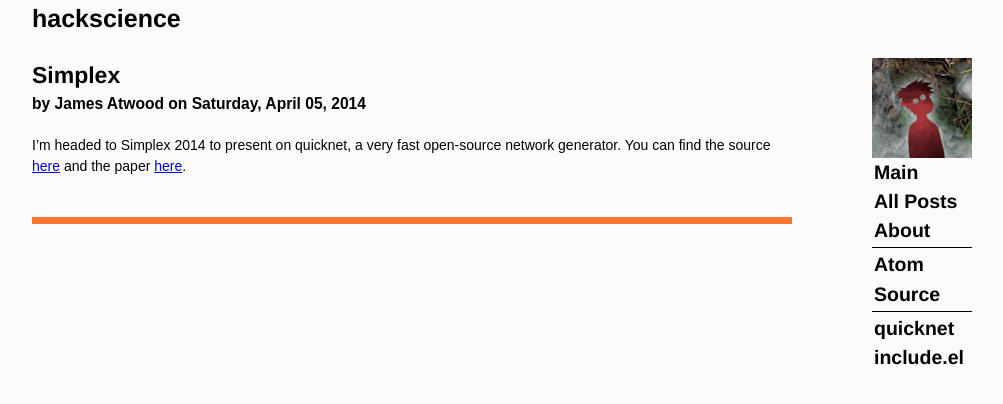
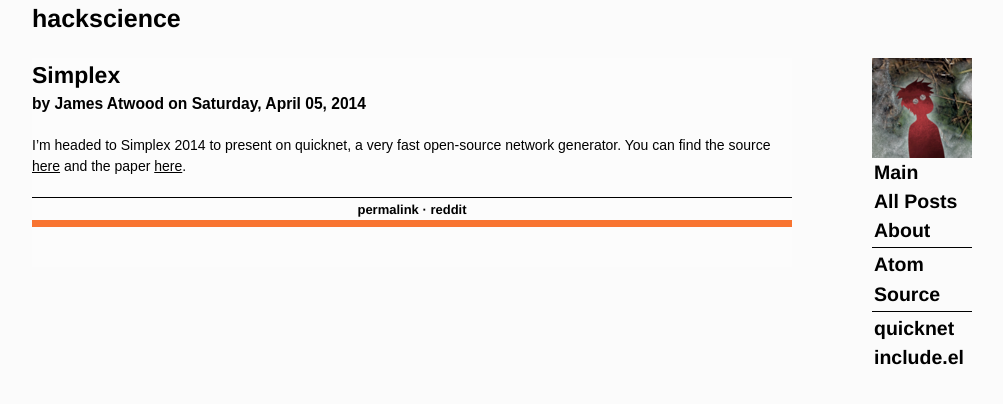
Before and after one commit to jcatw/hackscience.github.io, a Jekyll site: the page built from _posts/2014-04-05-simplex.md, in a window 1280 px wide. Shown: the top 404 px of the page, without its empty margins (138-1141 px from the left). Built offline with Jekyll 4.4.1, drawn with Linux system fonts in a browser that asks for light colours; some web fonts are replaced.

Commit message:
reformat

```diff
--- a/_config.yml
+++ b/_config.yml
@@ -1,4 +1,4 @@
-permalink: /:year/:month/:title.html
+permalink: pretty
 pygments: true
 frontpageposts: 3
 srcitems: 5
--- a/_layouts/default.html
+++ b/_layouts/default.html
@@ -47,8 +47,8 @@
 	  <a href="/"><img src="{{ site.url }}/images/avatar_thumb.png" width="100%"></img></a>
 	  <ul>
 	    <li><a href="/">Main</a></li>
-	    <li><a href="/all.html">All Posts</a></li>
-	    <li><a href="/about.html">About</a></li>
+	    <li><a href="/all/">All Posts</a></li>
+	    <li><a href="/about/">About</a></li>
 	    <div class="thinbar"></div>
 	    <li><a href="/atom.xml">Atom</a></li>
 	    <li><a href="https://github.com/hackscience/hackscience.github.io/">Source</a></li>
--- a/_layouts/post.html
+++ b/_layouts/post.html
@@ -2,7 +2,15 @@
 layout: default
 ---
 
-<h2 class="post-title"><a href="{{ post.url }}">{{ page.title }}</a></h2>
+<h2 class="post-title"><a href="{{ site.url page.url }}">{{ page.title }}</a></h2>
 <div class="byline">by James Atwood on {{ page.date | date: "%A, %B %d, %Y" }}</div>
-<div class="post-content">{{content}}</div>
+<div class="post-content">
+  {{content}}
+</div>
+<div class="thinbar"></div>
+<div class="footer">
+  <a href="{{ site.url page.url }}">permalink</a>
+  &middot;
+  <a href="reddit.com{{ site.url page.url }}">reddit</a>
+</div>
 <div class="hbar"></div>
--- a/css/blog.css
+++ b/css/blog.css
@@ -15,6 +15,10 @@ body {
 
 #content {
     background-color: #fcfcfc;
+}
+
+#content a, a:visited {
+    color: black;
 }
 
 /*
@@ -62,7 +66,7 @@ body {
 .hbar {
     width: 100%;
     height: 7px;
-    margin-top: 40px;
+    margin-top: 0px;
     margin-bottom: 40px;
     background-color: #F87431;
     overflow: hidden;
@@ -106,3 +110,15 @@ body {
     line-height: 21px;
     font-size: 14px;
 }
+
+.footer {
+    text-align: center;
+    font-weight: bold;
+    /*margin-top: ;
+    margin-bottom: -30px;*/
+}
+
+.footer a, .footer a:visited {
+    text-decoration: none;
+    text-color: inherit;
+}
```
Also changed, not shown: index.html (+9 -1 lines).
